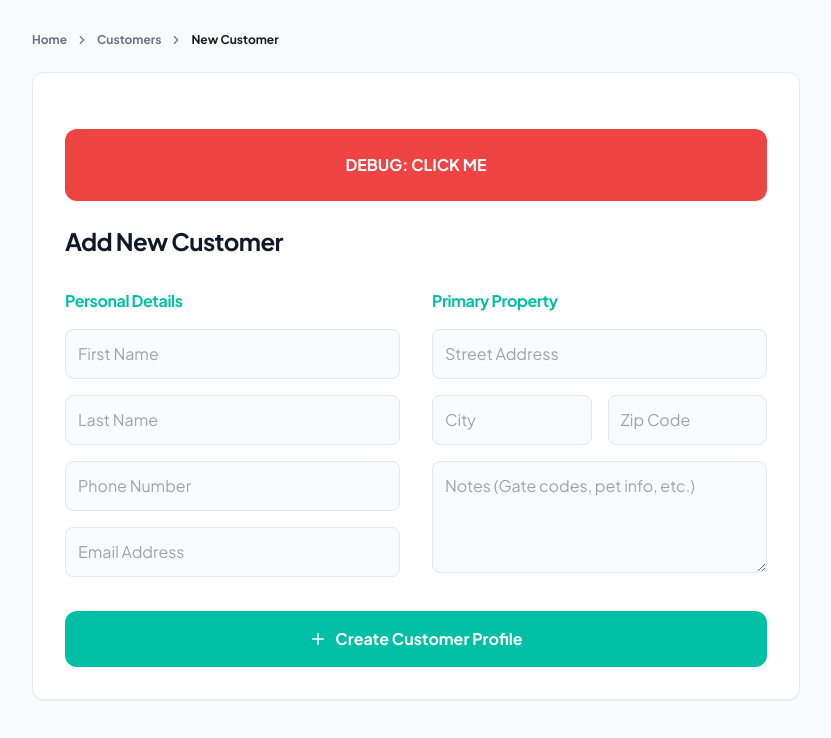
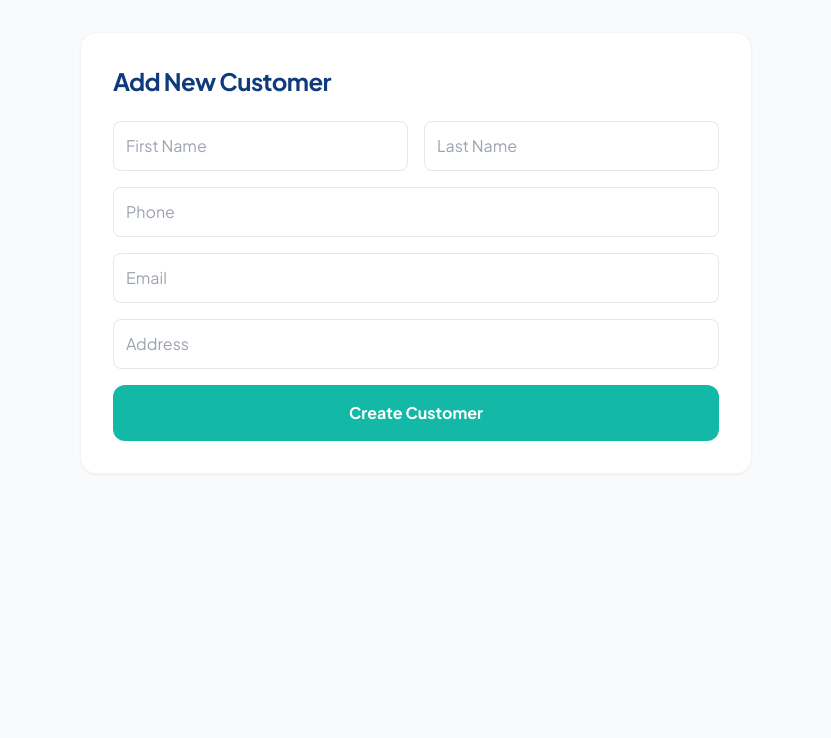
Before and after one commit to bpnelsen/prolink-ezly, a Next.js app: page /customers/new in a window 1280 px wide. Shown: the top 738 px of the page, without its empty margins (224-1055 px from the left). Built offline with nearby package versions, Linux system fonts and the light colour scheme; no server answers.

Commit message:
refactor: fresh rebuild of customers/new page

```diff
--- a/src/app/customers/new/page.tsx
+++ b/src/app/customers/new/page.tsx
@@ -1,76 +1,64 @@
 'use client'
-import { useState } from 'react';
-import { useRouter } from 'next/navigation';
-import { Plus } from 'lucide-react';
-import { supabase } from '@/lib/supabase-client';
-import Breadcrumbs from '../../../components/Breadcrumbs';
 
-export default function NewCustomer() {
-  const router = useRouter();
-  const [loading, setLoading] = useState(false);
+import { useState } from 'react'
+import { useRouter } from 'next/navigation'
+import { supabase } from '@/lib/supabase-client'
+
+export default function NewCustomerPage() {
+  const router = useRouter()
   const [formData, setFormData] = useState({
-    first_name: '', last_name: '', phone: '', email: '',
-    street_address: '', city: '', zip_code: '', notes: ''
-  });
+    first_name: '',
+    last_name: '',
+    phone: '',
+    email: '',
+    street_address: '',
+    city: '',
+    zip_code: '',
+    notes: ''
+  })
+  const [loading, setLoading] = useState(false)
 
-  const handleCreate = async () => {
-    alert("Button is working!");
-    /*
-    setLoading(true);
-    const { data: { user } } = await supabase.auth.getUser();
-    ... */
-  };
+  const handleSubmit = async (e: React.FormEvent) => {
+    e.preventDefault()
+    setLoading(true)
 
-  const handleChange = (e: React.ChangeEvent<HTMLInputElement | HTMLTextAreaElement>) => {
-    setFormData({ ...formData, [e.target.name]: e.target.value });
-  };
+    const { data: { user } } = await supabase.auth.getUser()
+    if (!user) return alert('Not logged in')
+
+    const { error } = await supabase.from('pl_customers').insert({
+      contractor_id: user.id,
+      ...formData
+    })
+
+    if (error) {
+      alert('Error: ' + error.message)
+    } else {
+      router.push('/customers')
+    }
+    setLoading(false)
+  }
 
   return (
-    <div className="min-h-screen bg-gray-50 text-gray-900 p-8">
-      <div className="max-w-3xl mx-auto">
-        <Breadcrumbs items={[{ label: 'Customers', href: '/customers' }, { label: 'New Customer', href: '/customers/new' }]} />
-
-        <div className="card p-8 bg-white">
+    <div className="min-h-screen bg-gray-50 p-8">
+      <div className="max-w-2xl mx-auto bg-white rounded-2xl shadow-sm border border-gray-100 p-8">
+        <h1 className="text-2xl font-bold text-[#0f3a7d] mb-6">Add New Customer</h1>
+        <form onSubmit={handleSubmit} className="space-y-4">
+          <div className="grid grid-cols-2 gap-4">
+            <input required placeholder="First Name" className="p-3 border rounded-lg" onChange={e => setFormData({...formData, first_name: e.target.value})} />
+            <input required placeholder="Last Name" className="p-3 border rounded-lg" onChange={e => setFormData({...formData, last_name: e.target.value})} />
+          </div>
+          <input type="tel" placeholder="Phone" className="w-full p-3 border rounded-lg" onChange={e => setFormData({...formData, phone: e.target.value})} />
+          <input type="email" placeholder="Email" className="w-full p-3 border rounded-lg" onChange={e => setFormData({...formData, email: e.target.value})} />
+          <input placeholder="Address" className="w-full p-3 border rounded-lg" onChange={e => setFormData({...formData, street_address: e.target.value})} />
           <button
-            type="button"
-            onClick={() => alert("TEST CLICK SUCCESS")}
-            className="w-full my-6 p-6 bg-red-500 text-white rounded-xl font-bold"
+            type="submit"
+            disabled={loading}
+            className="w-full py-4 bg-[#14b8a6] text-white font-bold rounded-xl"
           >
-            DEBUG: CLICK ME
+            {loading ? 'Creating...' : 'Create Customer'}
           </button>
-
-          <h2 className="text-2xl font-bold mb-8 text-gray-900">Add New Customer</h2>
-
-          <div className="grid grid-cols-1 md:grid-cols-2 gap-8">
-            <div className="space-y-4">
-              <h3 className="font-bold text-teal-600">Personal Details</h3>
-              <input name="first_name" onChange={handleChange} className="w-full bg-gray-50 p-3 rounded-lg border border-gray-200" placeholder="First Name" />
-              <input name="last_name" onChange={handleChange} className="w-full bg-gray-50 p-3 rounded-lg border border-gray-200" placeholder="Last Name" />
-              <input name="phone" onChange={handleChange} className="w-full bg-gray-50 p-3 rounded-lg border border-gray-200" placeholder="Phone Number" />
-              <input name="email" onChange={handleChange} className="w-full bg-gray-50 p-3 rounded-lg border border-gray-200" placeholder="Email Address" />
-            </div>
-
-            <div className="space-y-4">
-              <h3 className="font-bold text-teal-600">Primary Property</h3>
-              <input name="street_address" onChange={handleChange} className="w-full bg-gray-50 p-3 rounded-lg border border-gray-200" placeholder="Street Address" />
-              <div className="grid grid-cols-2 gap-4">
-                 <input name="city" onChange={handleChange} className="bg-gray-50 p-3 rounded-lg border border-gray-200" placeholder="City" />
-                 <input name="zip_code" onChange={handleChange} className="bg-gray-50 p-3 rounded-lg border border-gray-200" placeholder="Zip Code" />
-              </div>
-              <textarea name="notes" onChange={handleChange} className="w-full bg-gray-50 p-3 rounded-lg border border-gray-200 h-28" placeholder="Notes (Gate codes, pet info, etc.)" />
-            </div>
-          </div>
-
-          <button
-            type="button"
-            onClick={handleCreate}
-            disabled={loading}
-            className="w-full mt-8 bg-teal-600 text-white font-bold py-4 rounded-xl hover:bg-teal-700 transition-all flex items-center justify-center gap-2 shadow-sm"
-          >
-            {loading ? 'Creating...' : <><Plus size={18}/> Create Customer Profile</>}
-          </button>
-        </div>
+        </form>
       </div>
     </div>
-  );
+  )
 }
```
